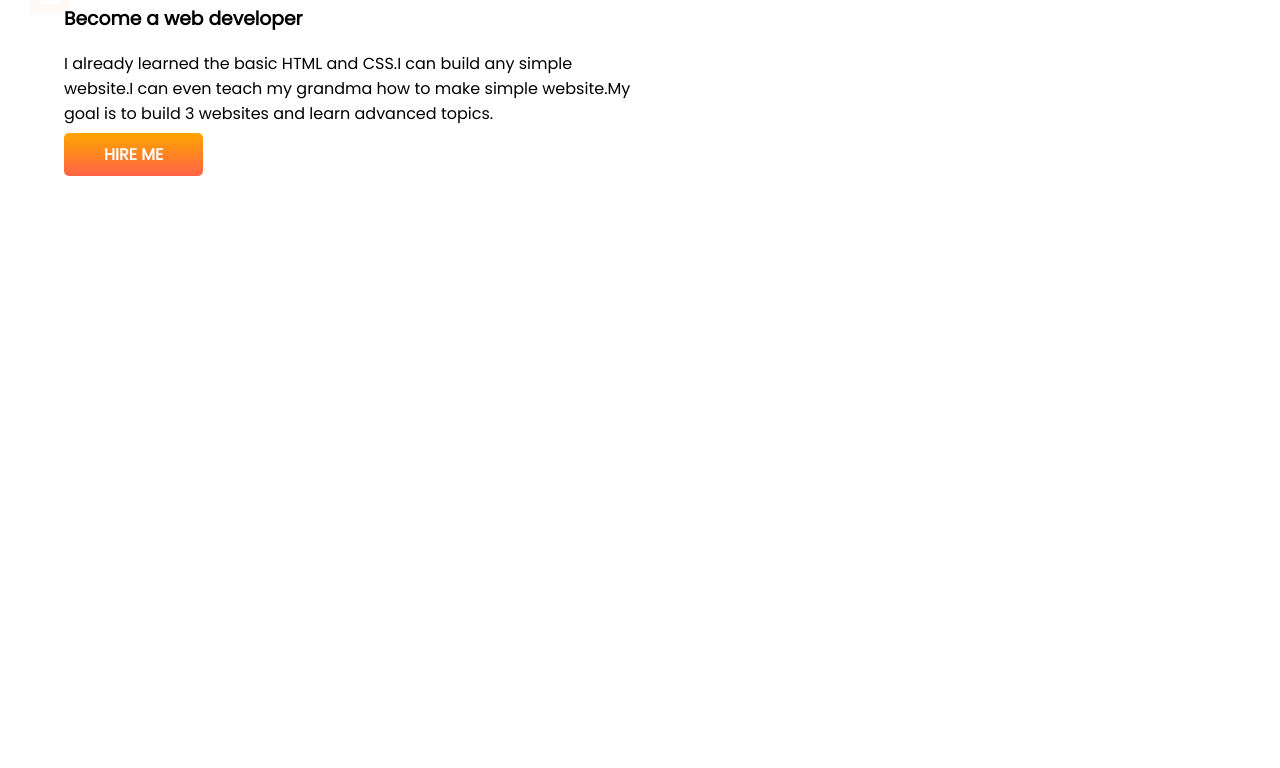
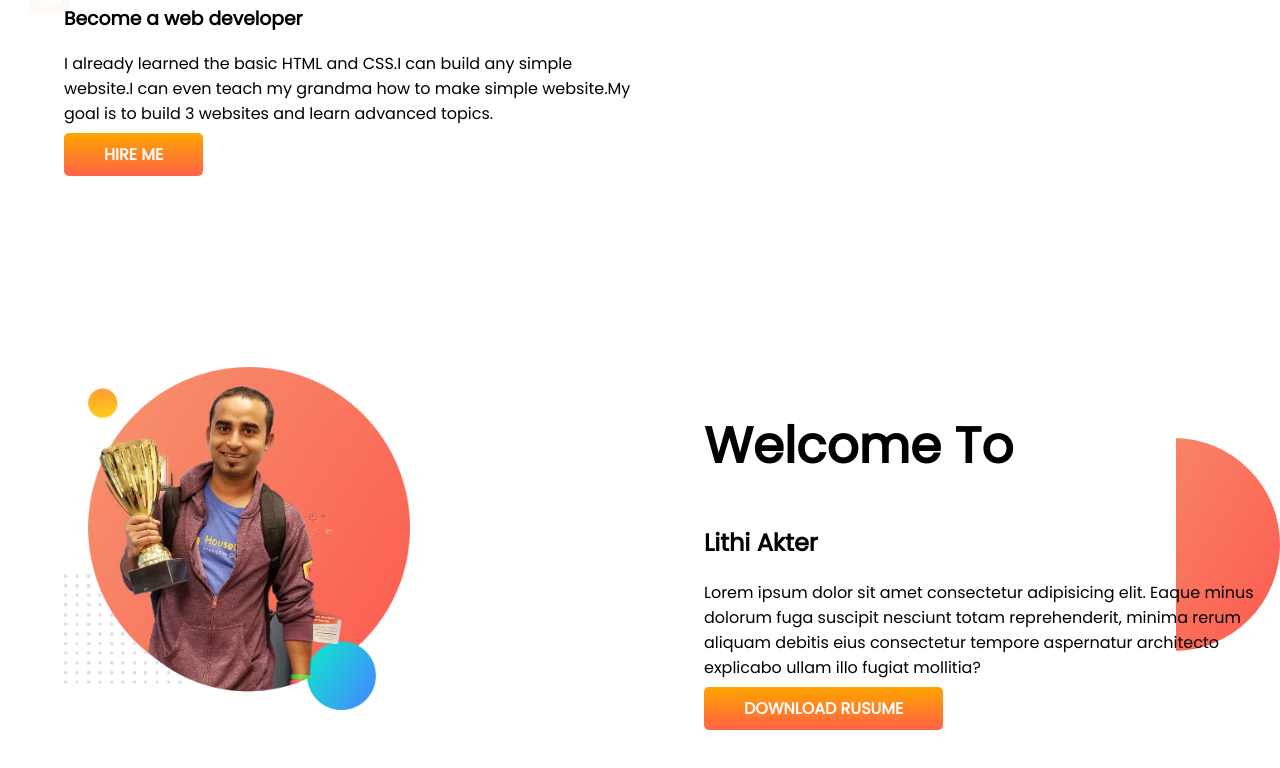
Before and after one commit to lithiakter22/developer-portfolio, a plain HTML site: page index.html in a window 1280 px wide. Shown: the part 346-1114 px from the top of the page. Before the commit the page ends 800 px from the top, so only its background shows below. Drawn offline with Linux system fonts and the light colour scheme.

Commit message:
welcome added

```diff
--- a/index.html
+++ b/index.html
@@ -12,7 +12,7 @@
   </head>
   <body>
     <section class="top-banner">
-      <div  class="half-width">
+      <div class="half-width">
         <h1>Dream Big</h1>
         <h1><span class="orange-color">Jhankar Mahabub</span> World!</h1>
         <h3>Become a web developer</h3>
@@ -24,5 +24,18 @@
       </div>
       <div class="half-width"><img src="jhankar-pic-with-bg - Copy.png" alt="" /></div>
     </section>
+    <section class="dream-big">
+      <div class="half-width"><img src="images/jhankar.png" alt="" /></div>
+
+      <div class="half-width">
+        <h1>Welcome To</h1>
+        <h2>Lithi Akter</h2>
+        <p>
+          Lorem ipsum dolor sit amet consectetur adipisicing elit. Eaque minus dolorum fuga suscipit nesciunt totam reprehenderit, minima rerum
+          aliquam debitis eius consectetur tempore aspernatur architecto explicabo ullam illo fugiat mollitia?
+        </p>
+        <a class="link-button" target="_blank" href="">DOWNLOAD RUSUME</a>
+      </div>
+    </section>
   </body>
 </html>
--- a/style.css
+++ b/style.css
@@ -11,6 +11,7 @@ h1{
 }
 section{
     display: flex;
+    margin-bottom: 200px;
 }
 .half-width{
     width: 50%;
@@ -32,3 +33,8 @@ section{
    background-image: url(images/top-banner.png);
    background-repeat: no-repeat;
 }
+.dream-big{
+    background-image: url(images/exp-bg.png);
+    background-repeat: no-repeat;
+    background-position: right;
+}
```
